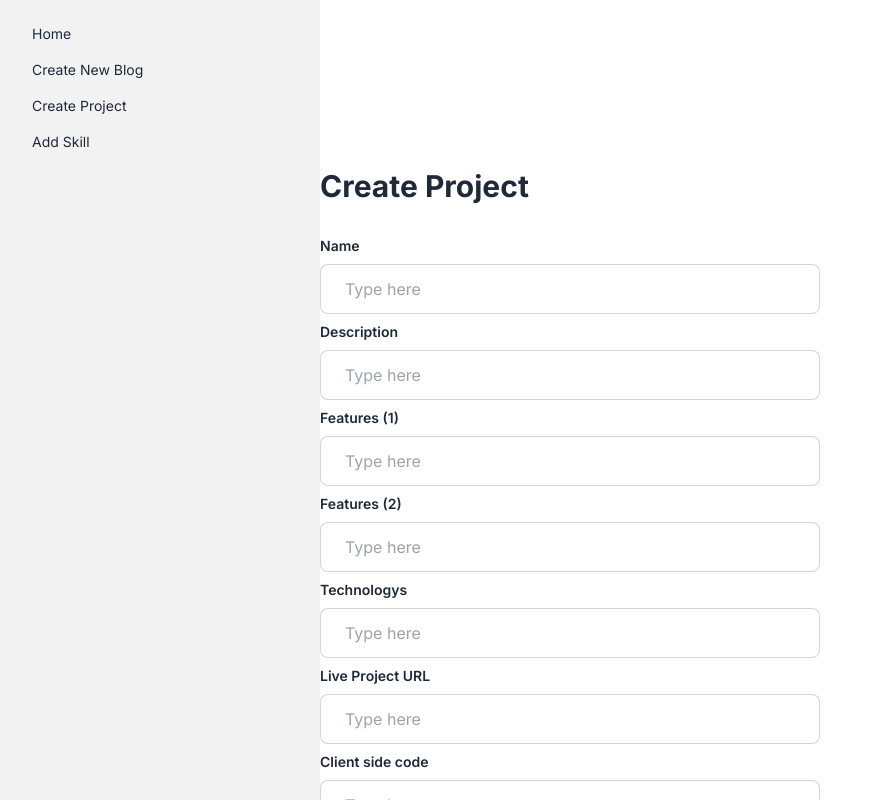
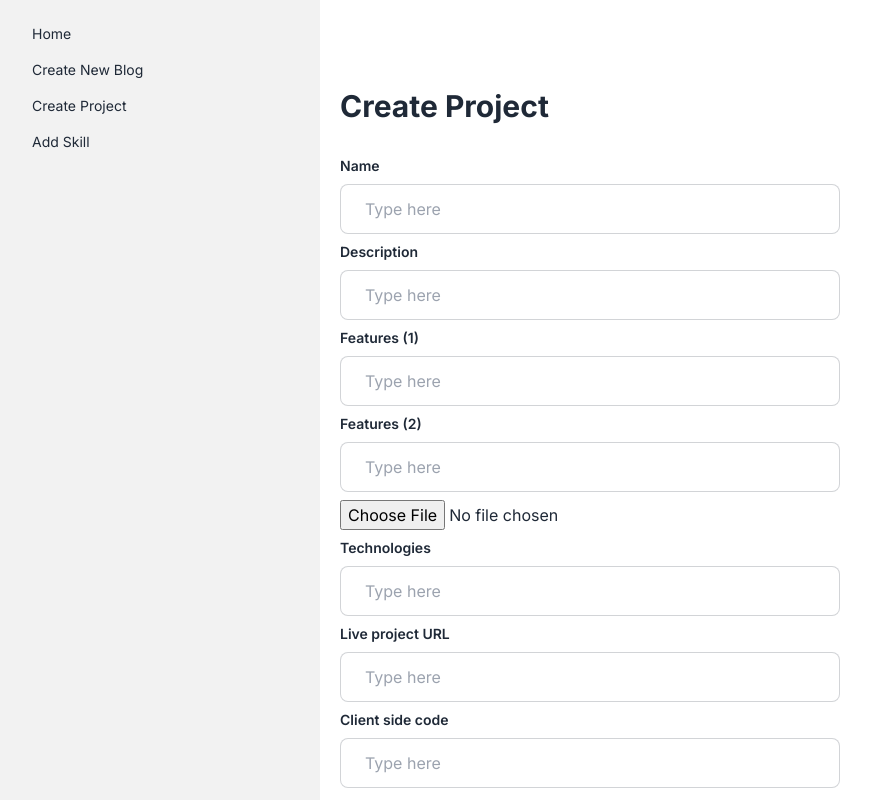
Before and after one commit to foysal0321/portfolio-3.0, a Next.js app: page /dashboard/projects in a window 1280 px wide. Shown: the top 800 px of the page, without its empty margins (0-871 px from the left). Built offline with nearby package versions, Linux system fonts and the light colour scheme.

Commit message:
add-project-form

```diff
--- a/src/app/(DashbordLayout)/dashboard/projects/page.tsx
+++ b/src/app/(DashbordLayout)/dashboard/projects/page.tsx
@@ -2,7 +2,7 @@ import ProjectForm from "@/page/create-project/ProjectForm";
 
 export default function ProjectPage() {
   return (
-    <div className="max-w-[1000px] mx-auto py-16">
+    <div className="max-w-[1100px] mx-auto py-16 p-5">
         <ProjectForm />
         </div>
   )
--- a/src/app/(DashbordLayout)/dashboard/skills/page.tsx
+++ b/src/app/(DashbordLayout)/dashboard/skills/page.tsx
@@ -12,13 +12,11 @@ export default function SkillPage() {
     }
 
   return (
-     <div className="py-20  max-w-[1000px] mx-auto p-5">
+     <div className="py-20  max-w-[1100px] mx-auto p-5">
     <h2 className="text-3xl py-6 font-bold">Add A Skill</h2>
 
     <form onSubmit={handleSubmit(submit)}>
-
       <Input type='text' label='Technology' register={register} name='name' />
-
       <button className="btn mt-8 btn-primary w-80 md:w-[500px] ">Sumit</button>
     </form>
   </div>
--- a/src/page/create-project/ProjectForm.tsx
+++ b/src/page/create-project/ProjectForm.tsx
@@ -13,25 +13,28 @@ export default function ProjectForm() {
     }
 
   return (
-    <div className="py-20  ">
+    <div className="">
     <h2 className="text-3xl py-6 font-bold">Create Project</h2>
 
     <form onSubmit={handleSubmit(submit)}>
-        <div className="flex flex-wrap gap-5">
-        <div className="w-[400px] bg-gray-900">
+      <div className="flex flex-wrap gap-5">
+
+      <div className="">
       <Input type='text' label='Name' register={register} name='name' />
       <Input type='text' label='Description' register={register} name='description' />
       <Input type='text' label='Features (1)' register={register} name='features1' />
       <Input type='text' label='Features (2)' register={register} name='features2' />
-      <Input type='text' label='Technologys' register={register} name='technology' />
+      <input {...register('image')} type="file" className="file-input file-input-bordered w-80 md:w-[500px] mt-2" /> <br />
+
       </div>
+
       <div className="">
+         <Input type='text' label='Technologies' register={register} name='technology' />
+      <Input type='text' label='Live project URL' register={register} name='liveurl' />
+      <Input type='text' label='Client side code' register={register} name='clienturl' />
+      <Input type='text' label='Server side code' register={register} name='serverurl' />
 
-      <Input type='text' label='Live Project URL' register={register} name='technology' />
-      <Input type='text' label='Client side code' register={register} name='technology' />
-      <Input type='text' label='Server side code' register={register} name='technology' />
-      <input {...register('image')} type="file" className="file-input file-input-bordered w-80 md:w-[500px] mt-2" /> <br />
-</div>
+      </div>
 
       </div>
       <button className="btn mt-8 btn-primary  w-80 md:w-[500px] ">Sumit</button>
```
